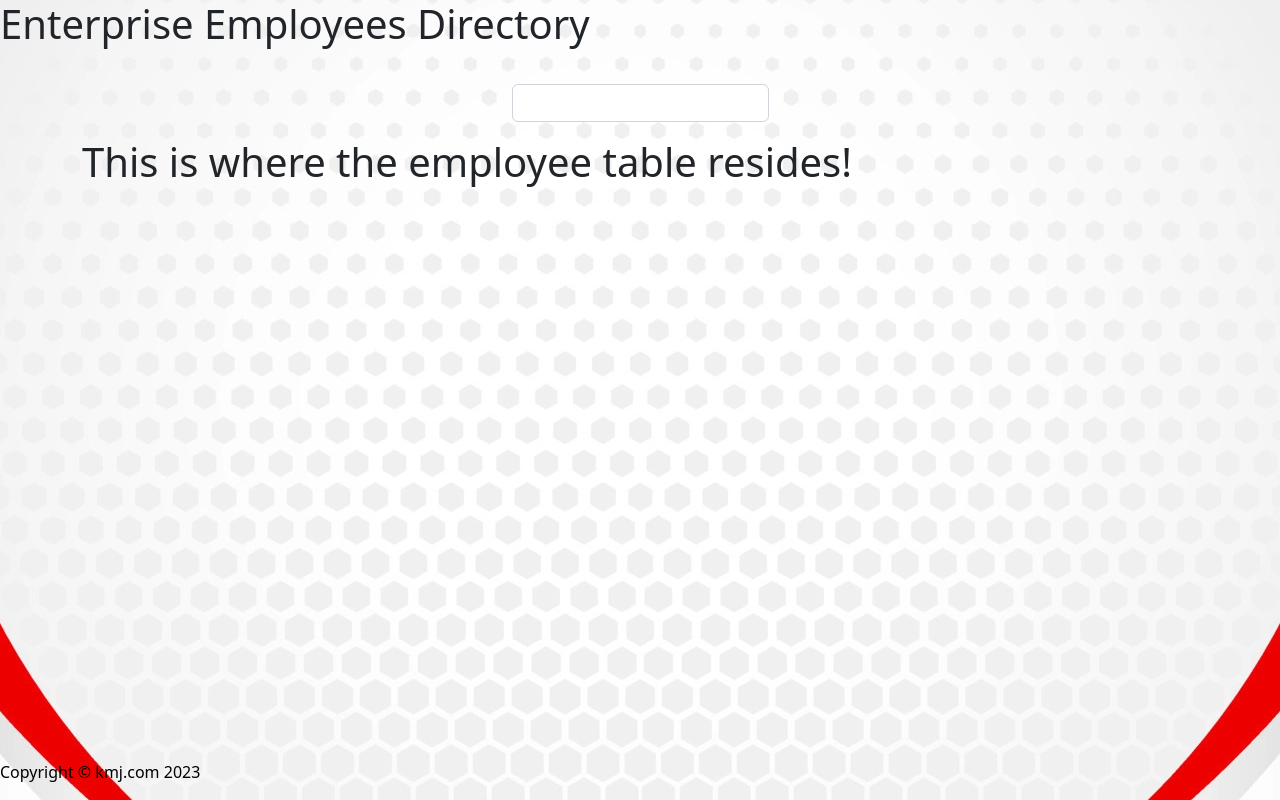
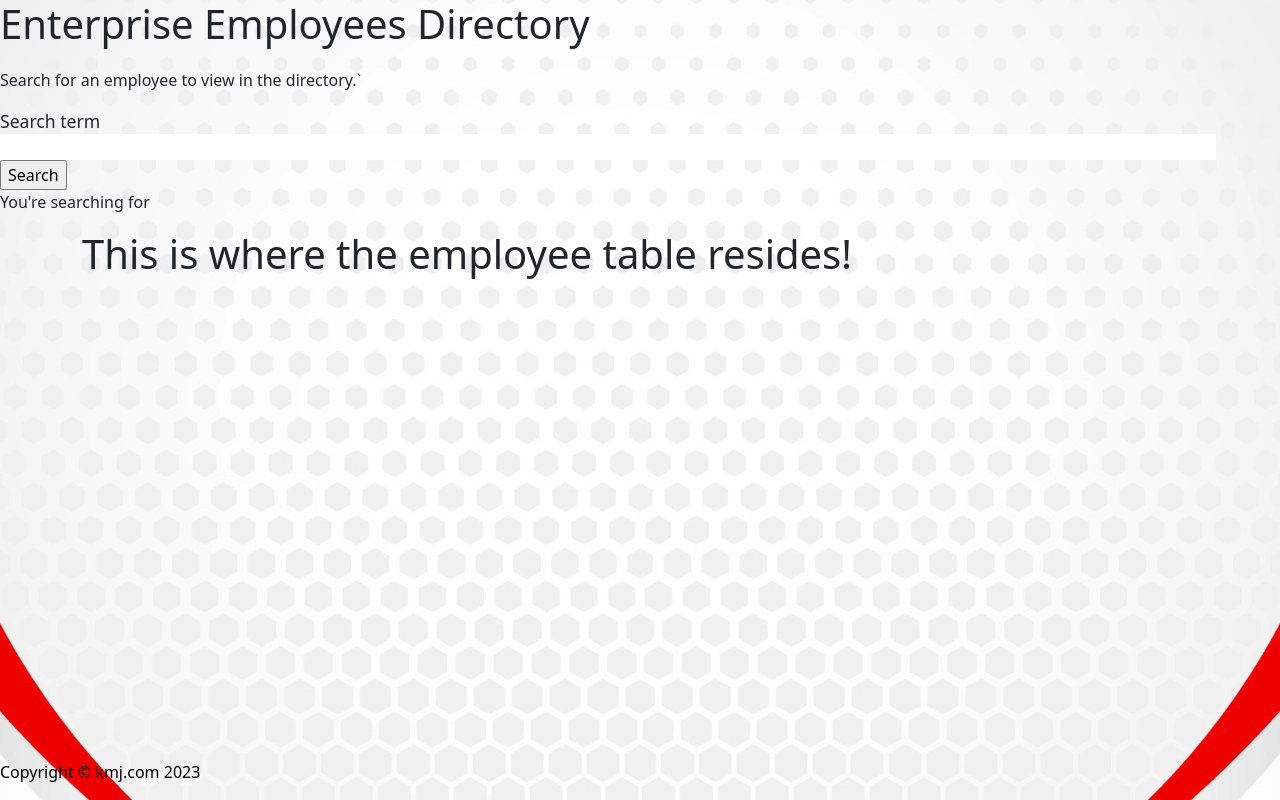
Before and after one commit to stjohnj0331/grp07_hackathon, a React (Create React App) app in the folder client-frontend/: page / in a window 1280 px wide. Built offline with nearby package versions, Linux system fonts and the light colour scheme.

Commit message:
search front end working

```diff
--- a/client-frontend/src/components/SearchForm/index.js
+++ b/client-frontend/src/components/SearchForm/index.js
@@ -1,7 +1,57 @@
 import React from "react"
+import { useState } from 'react'
+import { getEmployee } from '../../rest/index.js'
+import SearchResult from './searchResult.js'
 
 
-function SearchForm(props) {
+function SearchForm() {
+    const [employees, setEmployees] = useState([]);
+    // search term is the term that needs to be sent to the backend
+    const [searchTerm, setSearchTerm] = useState([]);
+    //once the form is submitted, it calls this function to fetch the search results
+    function getEmployees(searchTerm) {
+        //in mongo
+        let promise = getEmployee(`http://localhost:4000/employee/search/${searchTerm}`);
+        promise.then(
+            (text) => {
+                let employeeArray = text;
+                setEmployees(employeeArray);
+                console.log(employeeArray)
+            }
+
+        )
+
+    }
+    console.log("setEmployees" + employees)
+
+    return (
+        <section className="wrapper">
+            <p>Search for an employee to view in the directory.`</p>
+            <form onSubmit={(e) => { e.preventDefault(); getEmployees(searchTerm) }}>
+                <label htmlFor="searchString" style={styles.lbl}>Search term</label>
+                <input onChange={e => setSearchTerm(e.target.value)} value={searchTerm} style={styles.searchBox} />
+                <input type="submit" value="Search" className="accept" />
+            </form>
+            <p>You're searching for {searchTerm}</p>
+            <SearchResult employeeList={employees}/>
+        </section>
+    )
+
+}
+
+const styles = {
+    lbl: {
+        fontSize: "1.1em",
+    },
+    searchBox: {
+        display: 'block',
+        width: '95%',
+        lineHeight: '1.5em',
+        border: 'none',
+        borderBottom: '1px solid var(--dark2)',
+    },
+};
+/* function SearchForm(props) {
 
     return(
  <nav className="navbar navbar-blue bg-blue justify-content-center">
@@ -19,5 +69,5 @@ function SearchForm(props) {
     )
 }
 
-
-  export default SearchForm;
+  */
+export default SearchForm;
--- /dev/null
+++ b/client-frontend/src/components/SearchForm/searchResult.js
@@ -0,0 +1,15 @@
+
+
+function SearchResult(props) {
+    console.log(props)
+
+    return (
+        <>
+            <div id="employees">
+                {props.employeeList.map((employee, index) => <div key={index}>{employee.name}</div>)}
+            </div>
+        </>
+    )
+}
+
+export default SearchResult;
--- /dev/null
+++ b/client-frontend/src/rest/index.js
@@ -0,0 +1,9 @@
+export function getEmployee(url){
+    let myHeaders = new Headers({ "Content-Type": "application/json" });
+    var myInit = { method: 'GET', headers: myHeaders, mode: 'cors' };
+    let promise = fetch(url, myInit);
+    return promise.then((response) => {
+        console.log(response);
+        return response.json();
+    });
+}
```
Also changed, not shown: 1 other file (tests, documents, lock files or other folders).
